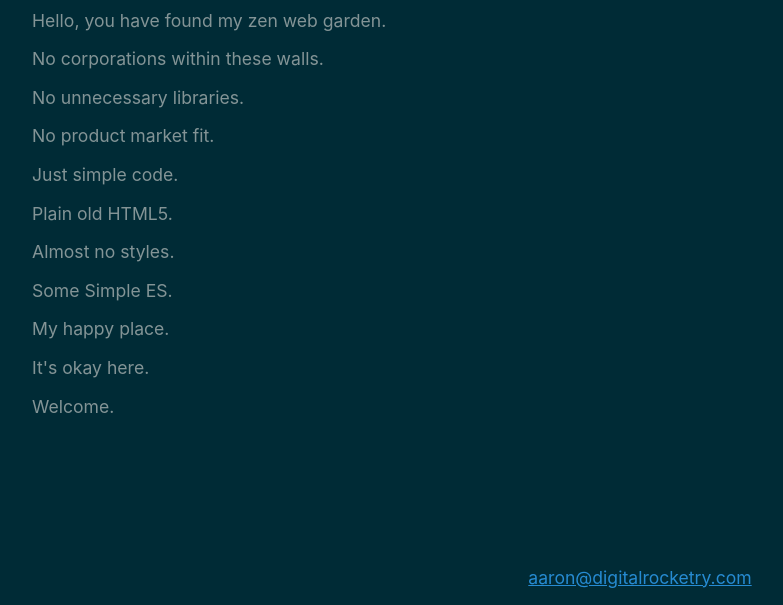
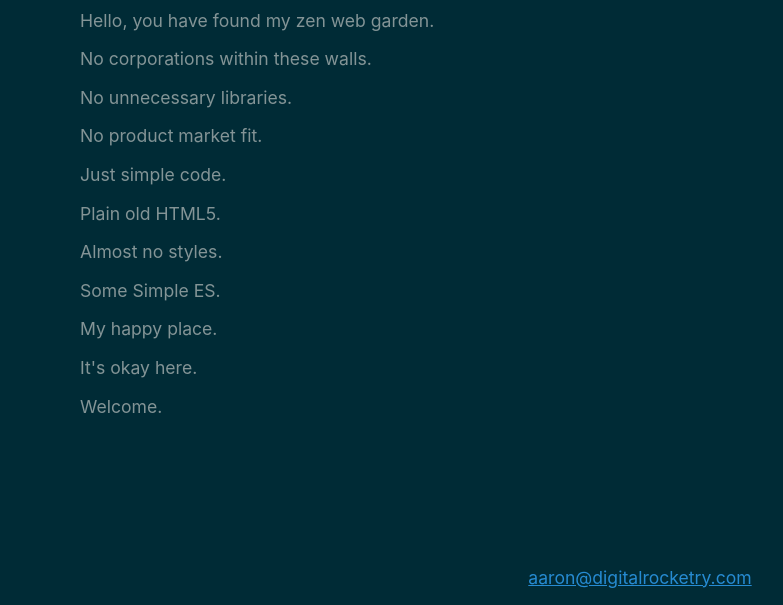
Before and after one commit to ChemicalRocketeer/chemicalrocketeer.github.io, a plain HTML site: page index.html in a window 1280 px wide. Shown: the part 195-800 px from the top of the page, without its empty margins (0-783 px from the left). Drawn offline with Linux system fonts and the light colour scheme.

Commit message:
padded content

```diff
--- a/index.html
+++ b/index.html
@@ -46,7 +46,7 @@
         margin: 1em 0;
       }
       .content {
-        padding: 32px;
+        padding: 80px;
         align-self: center;
       }
       .footer {
```
